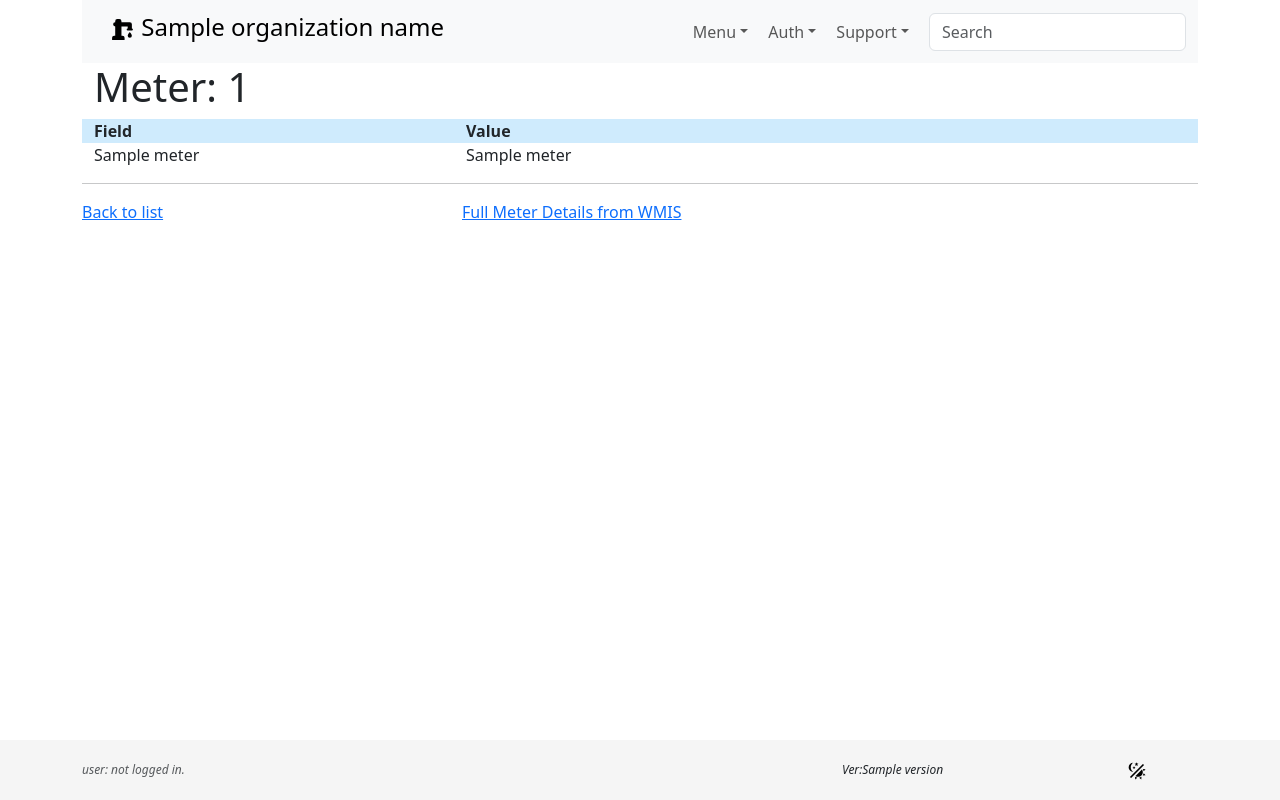
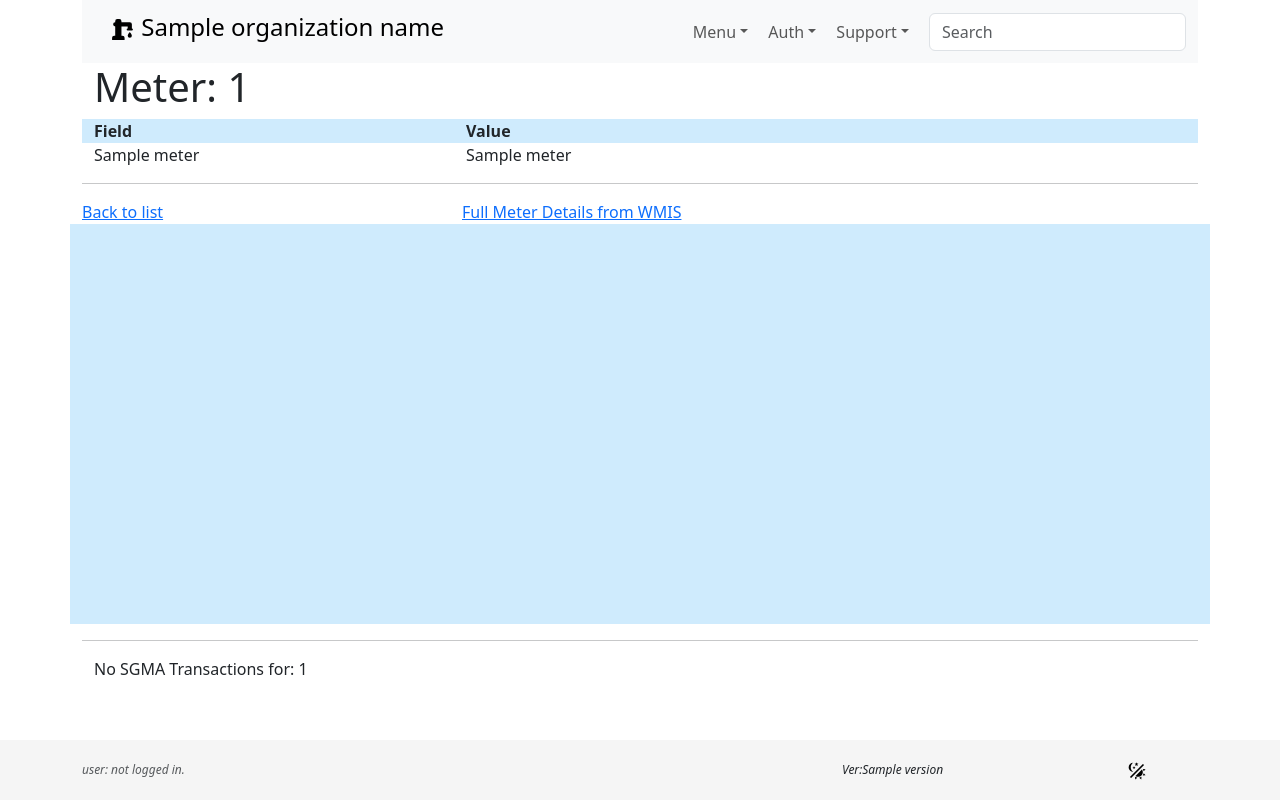
Before and after one commit to jcarter62/sentryx, a Django app: template export/templates/show_meter.html in a window 1280 px wide. Run offline with Django 5.2, Linux system fonts and the light colour scheme; the template is opened without the code that fills it: most values are stand-ins (such as "Sample title", 1, 10 or a date in 2020); parts of the project's set-up code (start-up, migrations or seed data) failed here and were passed over.

Commit message:
Add plot of meter readings and usage transactions to meter detail view.

```diff
--- a/export/templates/show_meter.html
+++ b/export/templates/show_meter.html
@@ -28,5 +28,51 @@
             <a href="{% url 'show_full_meter' meter_id %}">Full Meter Details from WMIS</a>
         </div>
     </div>
+    <div class="row">
+        <iframe src="http://localhost:8000{{ plot_file }}"
+                height="400"
+                loading="eager"
+                title="Meter Plot"
+        >
+
+        </iframe>
+    </div>
+    <hr>
+    {% if sgma_usage_len > 0 %}
+    <div class="container">
+        <div class="row">
+            <div class="col-10">
+                Water Transactions for: {{ meter_id }}
+            </div>
+        </div>
+        <div class="row heading">
+            <div class="col-3">Account</div>
+            <div class="col-4">Type</div>
+            <div class="col-3">Period</div>
+            <div class="col-1">Amount</div>
+        </div> <!-- row -->
+
+        {% for s in sgma_usage %}
+            <div class="row">
+                <div class="col-3">{{ s.account }}: {{ s.fullname }}</div>
+                <div class="col-4">{{ s.code_id }}: {{ s.code }}</div>
+                <div class="col-3">{{ s.description }}</div>
+                <div class="col-1">{{ s.amount }}</div>
+            </div> <!-- row -->
+        {% endfor %}
+    </div> <!-- container -->
+    {% else %}
+        <div class="container">
+            <div class="row">
+                <div class="col-10">
+                    No SGMA Transactions for: {{ meter_id }}
+                </div>
+            </div>
+        </div>
+    {% endif %}
+
+
+
+
 
 {% endblock %}
--- a/requirements.txt
+++ b/requirements.txt
@@ -7,3 +7,6 @@
 openpyxl
 pyodbc
 pandas
+plotly
+kaleido
+kaleido
--- a/static/style.css
+++ b/static/style.css
@@ -46,3 +46,7 @@
 img.yellow {
     fill: yellow;
 }
+
+.iframe-embed {
+
+}
```
Also changed, not shown: export/plotting.py (added, +17 -0 lines), export/views.py (+44 -2 lines), 1 other file.
